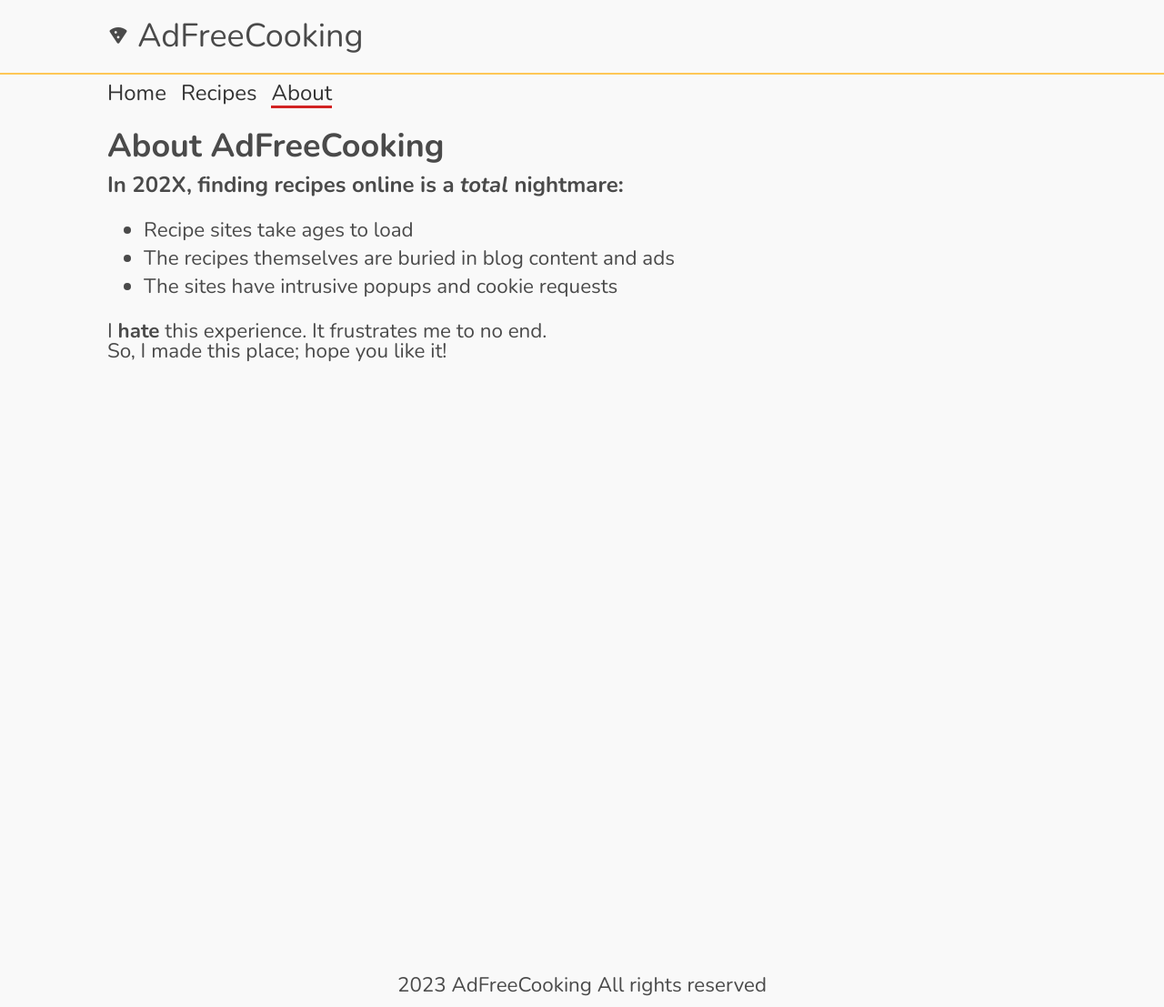
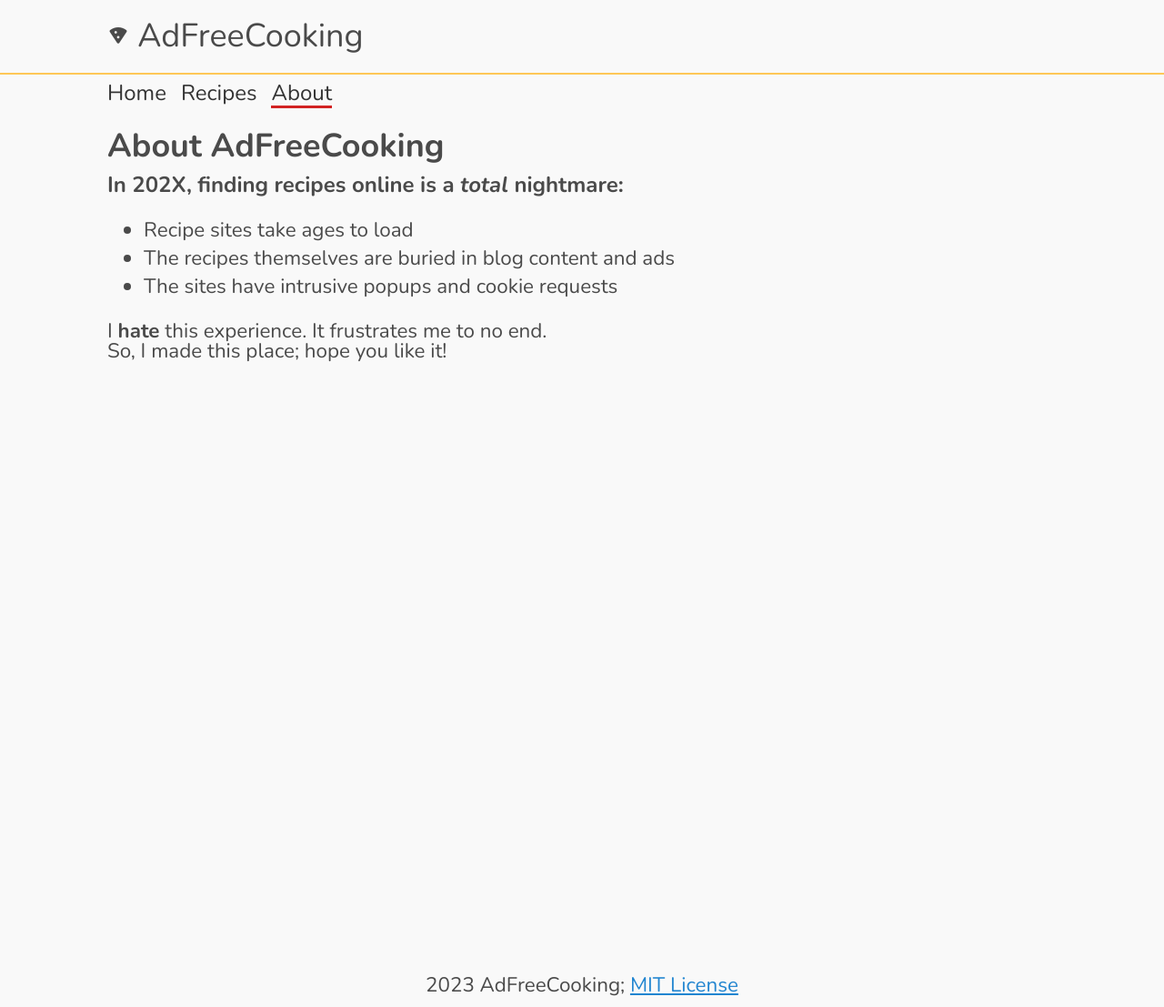
Before and after one commit to elliott-huge/adfreecooking, a Jekyll site: the page built from pages/about.html, in a window 1280 px wide. Shown: the whole page at 91% size. Built offline with Jekyll 4.4.1, drawn with Linux system fonts in a browser that asks for light colours.

Commit message:
h1 change and MIT license link

```diff
--- a/_config.yaml
+++ b/_config.yaml
@@ -1,5 +1,5 @@
 ---
-repository: https://github.com/elliott-huge/adfreecooking
+repository: https://github.com/elliott-huge/adfreecooking/
 collections:
   recipes:
     output: true
--- a/_layouts/default.html
+++ b/_layouts/default.html
@@ -10,7 +10,9 @@
       {{ content }}
     </main>
     <footer>
-      <p>2023 AdFreeCooking All rights reserved</p>
+      <p>2023 AdFreeCooking;
+        <a href="{{site.repository}}blob/main/LICENSE">MIT License</a>
+      </p>
     </footer>
   </body>
 </html>
--- a/pages/index.html
+++ b/pages/index.html
@@ -4,7 +4,7 @@ permalink: /
 title: AdFreeCooking
 ---
 <section>
-  <h1 class="gap-4">Ad-Free Recipes and Guides</h1>
+  <h1 class="gap-4">Ad-Free Cooking Guides and Recipes</h1>
   <p>This website is
     <a href="{{site.repository}}">under construction</a>.</p>
 </section>
```
